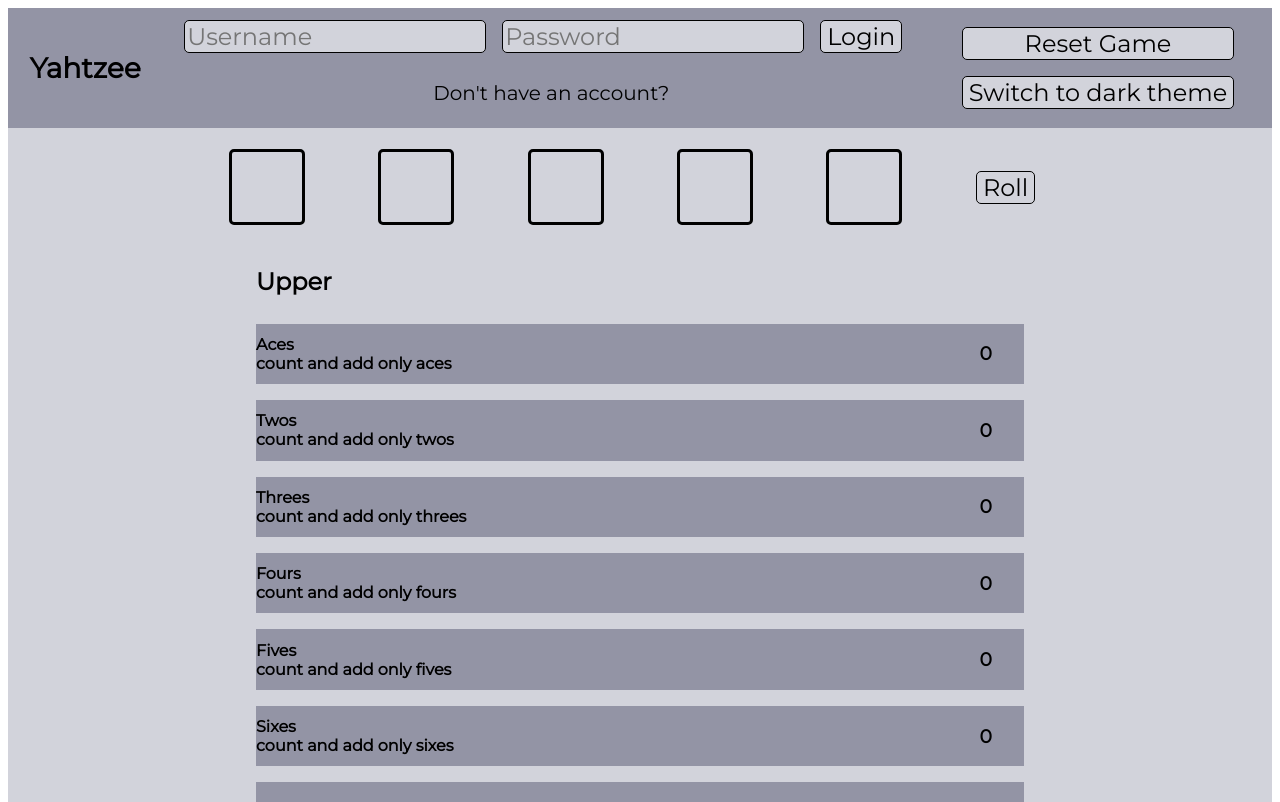
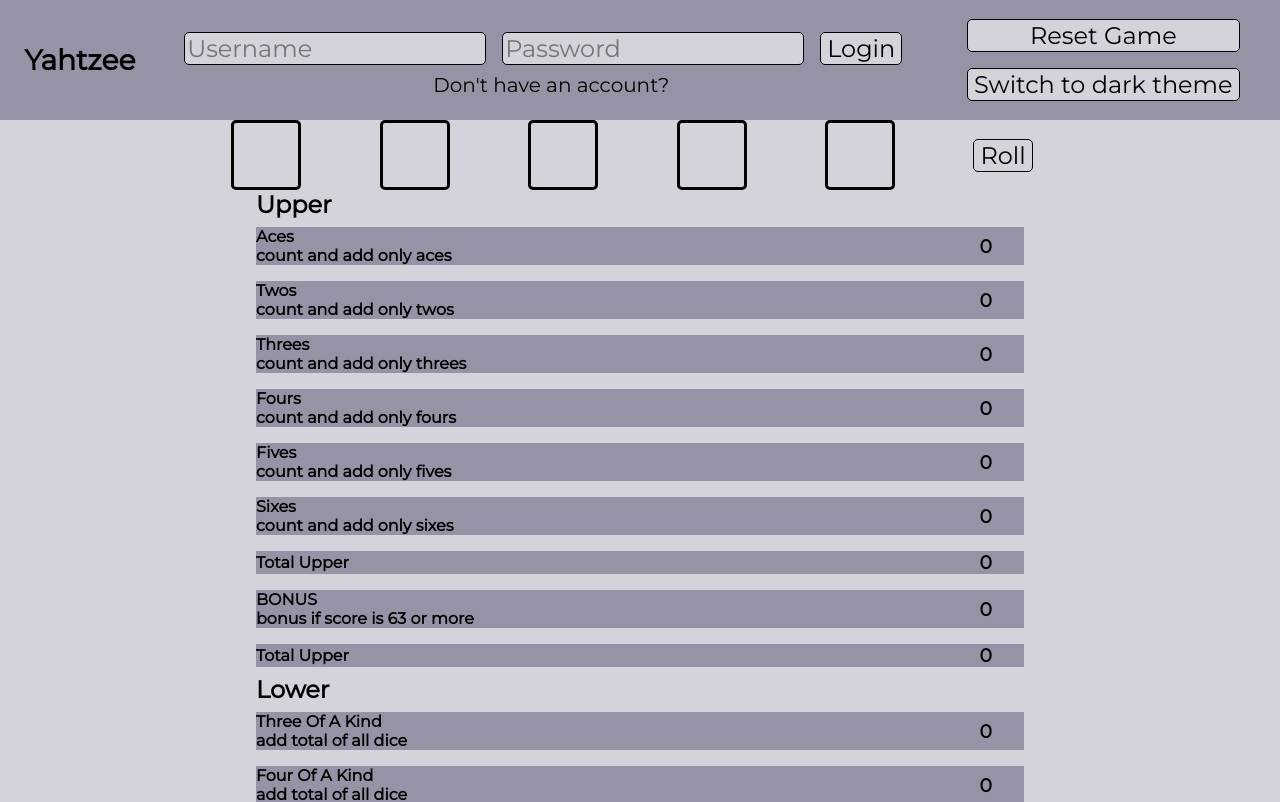
Before and after one commit to Valerie3956/yahtzee, a React (Vite) app in the folder client/: page / in a window 1280 px wide. Shown: the top 802 px of the page. Built offline with nearby package versions, Linux system fonts and the light colour scheme; no server answers.

Commit message:
styling update

```diff
--- a/client/src/index.css
+++ b/client/src/index.css
@@ -1,3 +1,8 @@
+* {
+  box-sizing: border-box;
+  margin: 0;
+}
+
 body{
     font-family: "Montserrat";
 }
```
